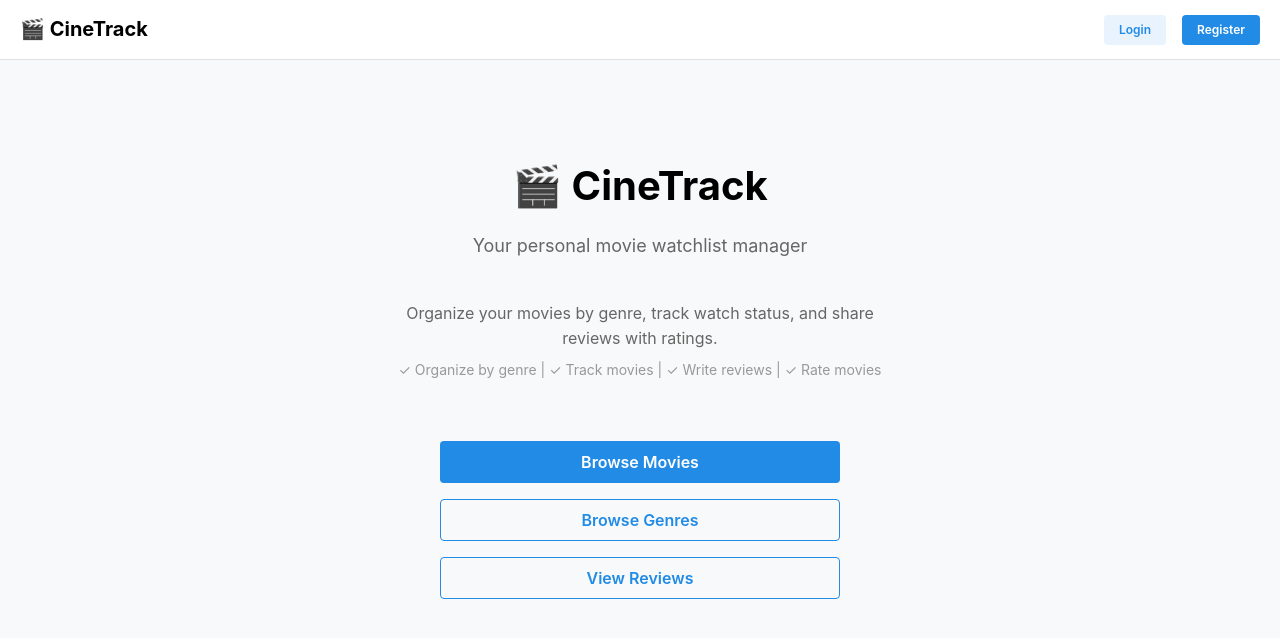
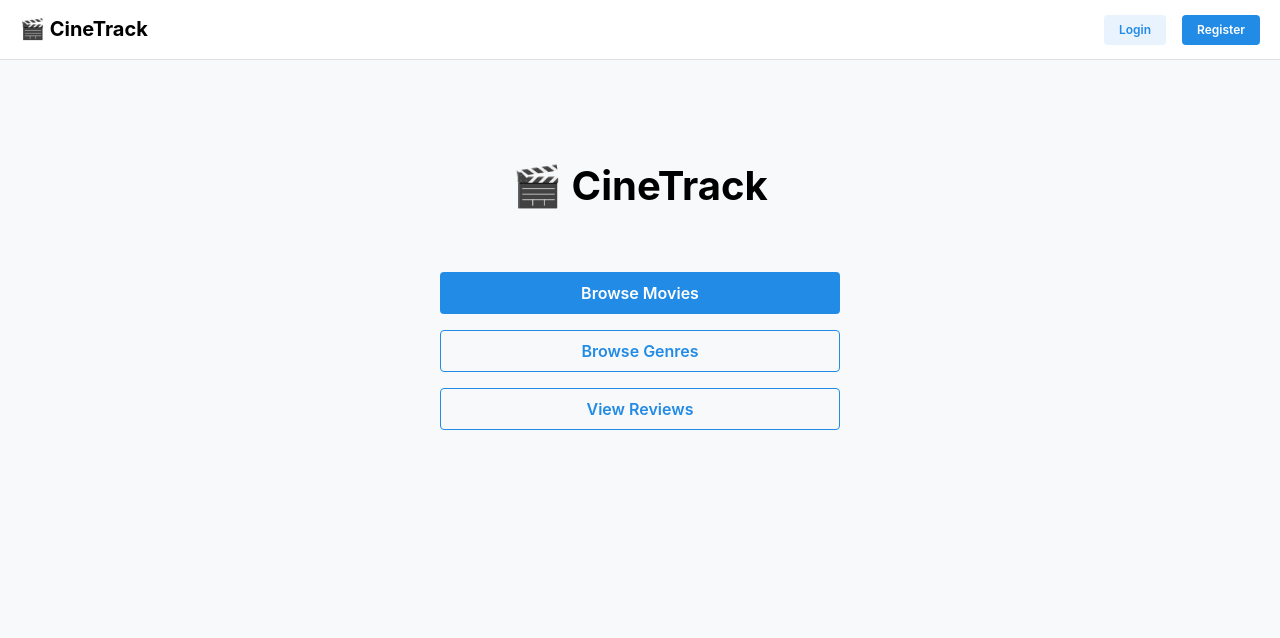
Before and after one commit to patelumangimeet/IFN666-Assessment, a React (Vite) app in the folder client/: page / in a window 1280 px wide. Shown: the top 638 px of the page. Built offline with nearby package versions, Linux system fonts and the light colour scheme.

Commit message:
Remove subtitle and feature list from home page

```diff
--- a/client/src/pages/Home.jsx
+++ b/client/src/pages/Home.jsx
@@ -12,16 +12,6 @@ export default function Home() {
     >
       <Stack align="center" justify="center" gap="lg">
         <Title order={1} style={{ fontSize: 40 }}>🎬 CineTrack</Title>
-        <Text size="lg" style={{ color: '#666' }}>Your personal movie watchlist manager</Text>
-
-        <Stack gap="xs" style={{ marginTop: 20, maxWidth: 500, textAlign: 'center' }}>
-          <Text size="md" style={{ color: '#666' }}>
-            Organize your movies by genre, track watch status, and share reviews with ratings.
-          </Text>
-          <Text size="sm" style={{ color: '#999' }}>
-            ✓ Organize by genre  |  ✓ Track movies  |  ✓ Write reviews  |  ✓ Rate movies
-          </Text>
-        </Stack>
 
         <Stack style={{ marginTop: 40, width: '100%', maxWidth: 400 }}>
           <Link to="/movies" style={{ textDecoration: 'none' }}>
```
